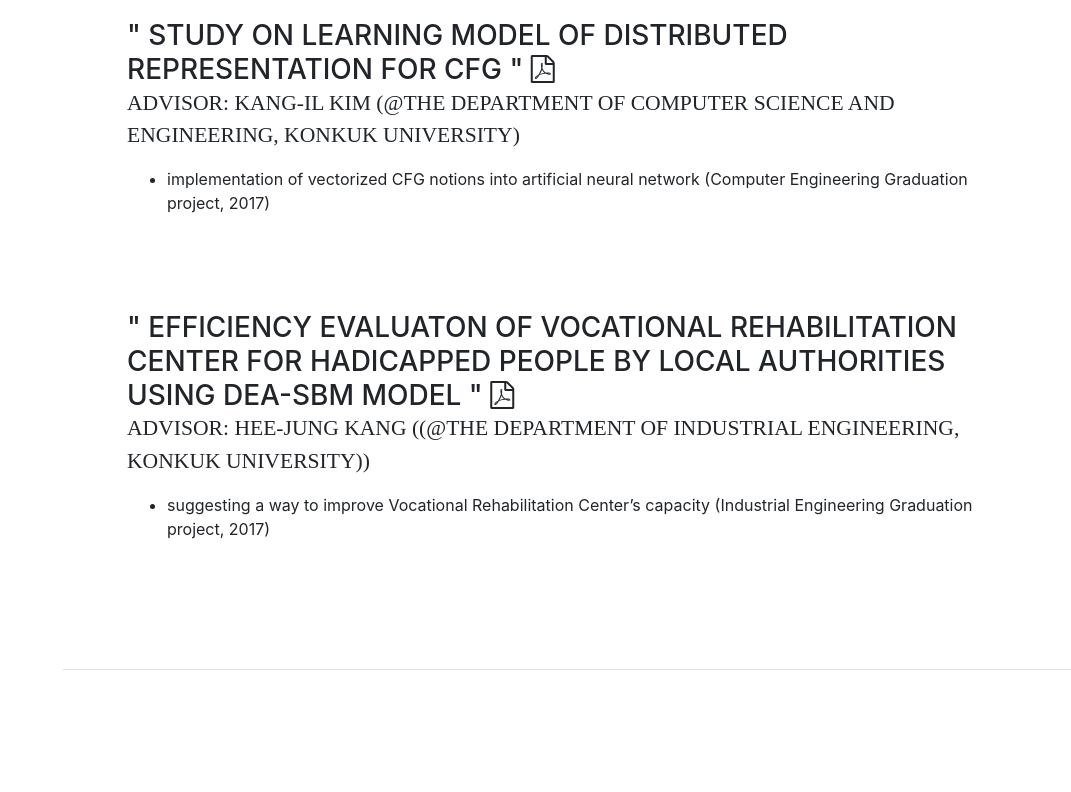
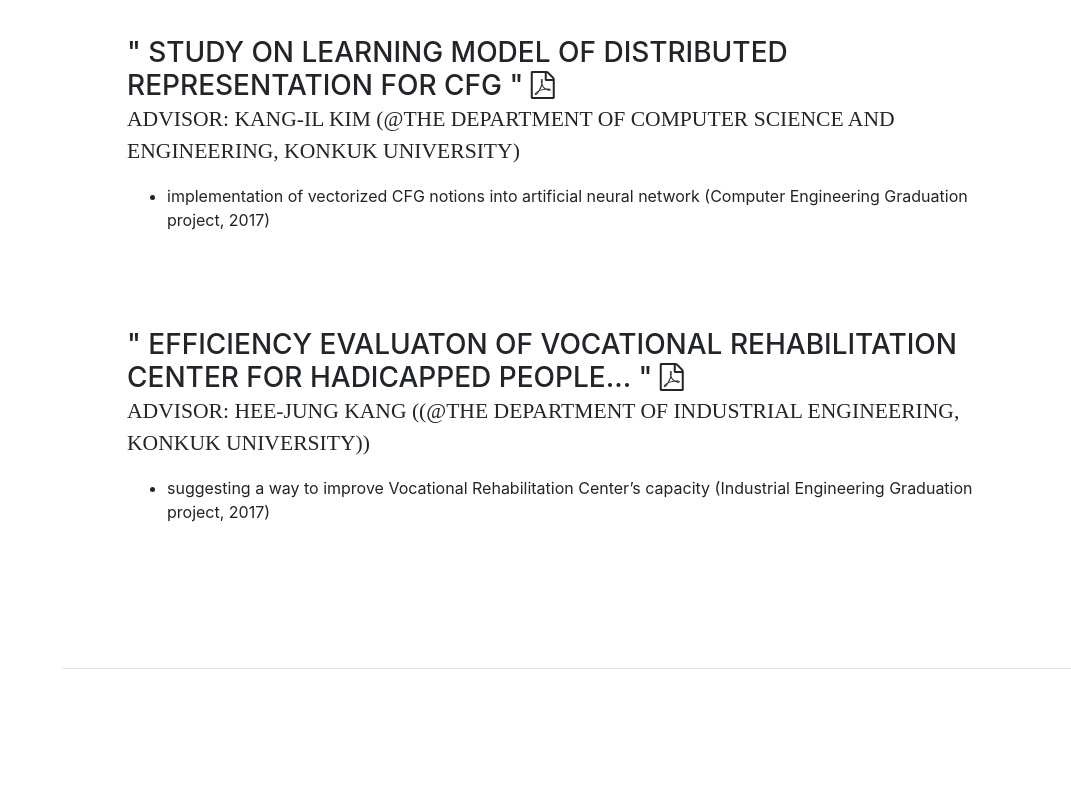
Before and after one commit to geesun56/geesun.resume, a website with bundled scripts: page index.html in a window 1280 px wide. Shown: the part 1731-2523 px from the top of the page, without its empty margins (209-1280 px from the left). Built offline with nearby package versions, Linux system fonts and the light colour scheme; a web font is replaced by a local one.

Commit message:
second update

```diff
--- a/index.html
+++ b/index.html
@@ -160,7 +160,7 @@
 
           <div class="resume-item d-flex flex-column flex-md-row mb-5">
              <div class="resume-content mx-auto mr-auto w-100 p-3">
-                <h3 class="mb-0">" Efficiency evaluaton of vocational rehabilitation center for hadicapped people by local authorities using dea-sbm model "  <i class="fa fa-file-pdf-o" aria-hidden="true"></i></h3>
+                <h3 class="mb-0">" Efficiency evaluaton of vocational rehabilitation center for hadicapped people...  "  <i class="fa fa-file-pdf-o" aria-hidden="true"></i></h3>
                 <div class="subheading mb-3">Advisor: Hee-jung Kang ((@The department of Industrial Engineering, Konkuk University))</div>
                 <ul>
                   <li>suggesting a way to improve Vocational Rehabilitation Center’s capacity (Industrial Engineering Graduation project, 2017)</li>
```
